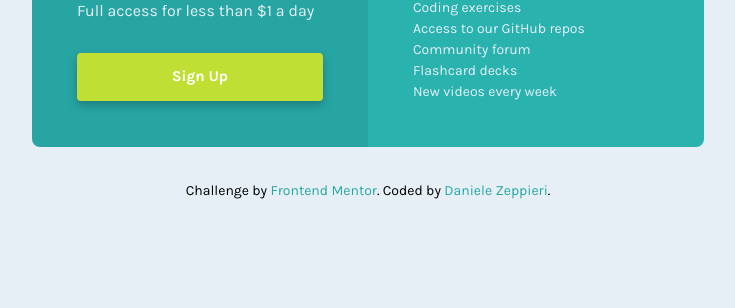
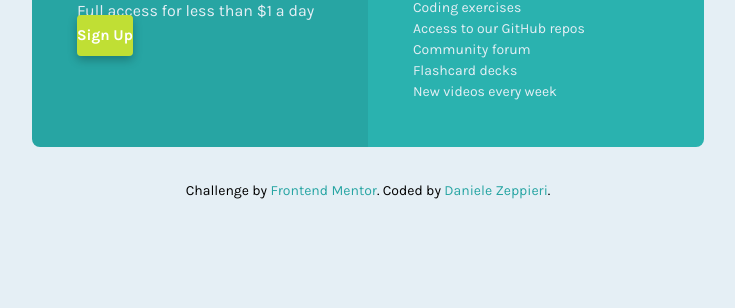
Before and after one commit to dedo-dev/single-price-grid-component, a plain HTML site: page index.html in a window 1280 px wide. Shown: the part 492-800 px from the top of the page, without its empty margins (272-1007 px from the left). Drawn offline with Linux system fonts and the light colour scheme.

Commit message:
changed <button> with <a>

```diff
--- a/index.html
+++ b/index.html
@@ -24,7 +24,7 @@
         <h2 class="card__title">Monthly Subscription</h2>
         <h2 class="price">&dollar;29<span class="monthly"> per month</span></h2>
         <p>Full access for less than &dollar;1 a day</p>
-        <button class="sign-up-btn">Sign Up</button>
+        <a href="#" class="sign-up-btn">Sign Up</a>
       </div>
 
       <div class="card card--why-us">
```
